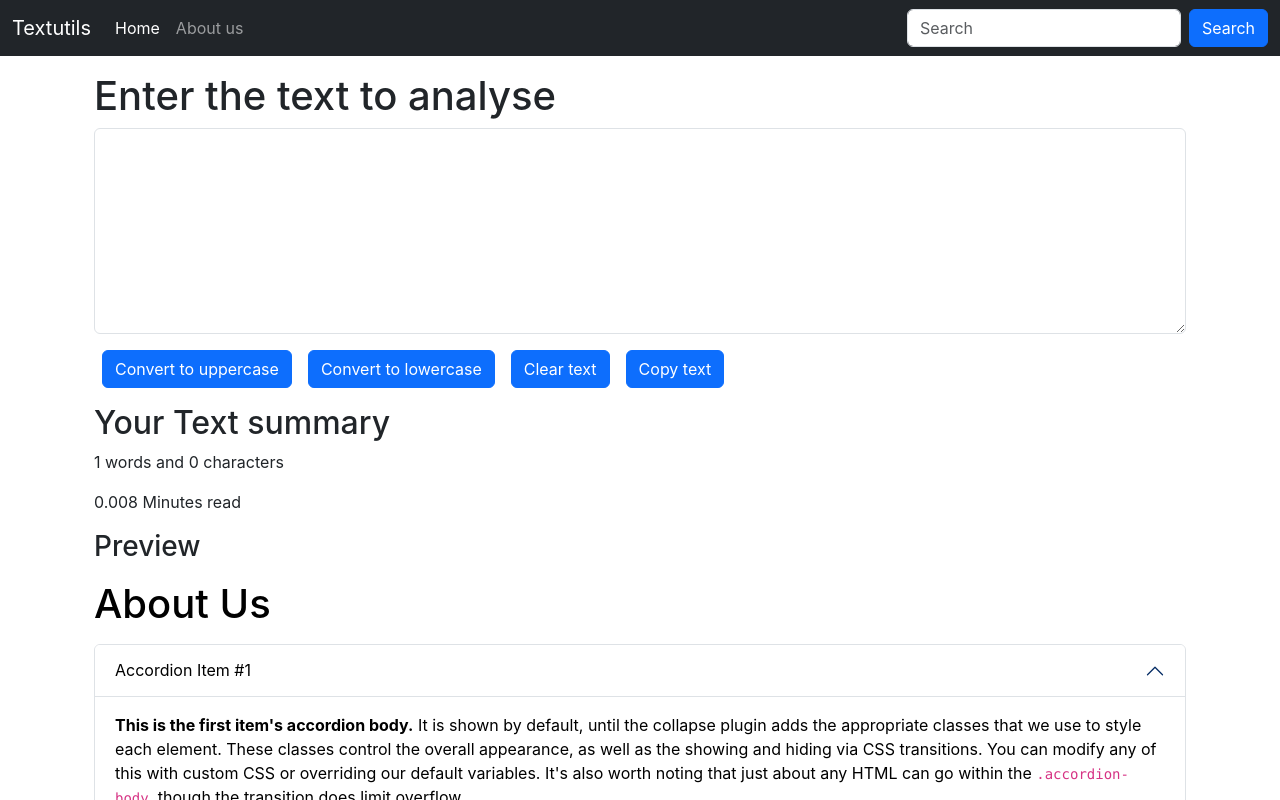
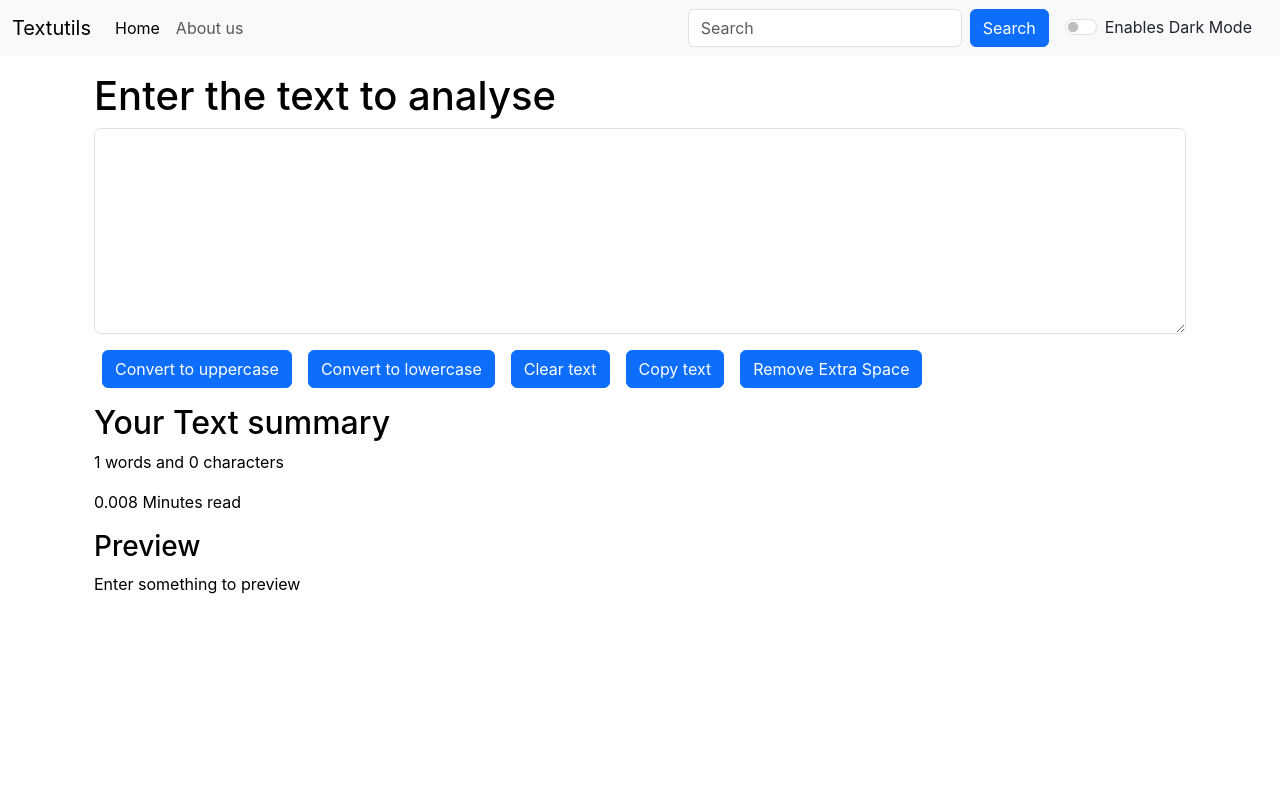
Before and after one commit to Pardeep-pathania/react, a React (Create React App) app: page / in a window 1280 px wide. Shown: the top 800 px of the page. Built offline with nearby package versions, Linux system fonts and the light colour scheme.

Commit message:
add dark mode btn on whole site

```diff
--- a/src/App.js
+++ b/src/App.js
@@ -1,19 +1,33 @@
 
+//import { useState } from 'react';
 import './App.css';
-import About from './components/About';
+//import About from './components/About';
 import Navbar from './components/Navbar';
 import TextForm from './components/TextForm';
+import React, { useState } from 'react';
 
 function App() {
+  const [mode, setMode] = useState('light'); //whether dark mode is enable or not
+
+  const toggleMode = () =>{
+    if(mode ==="light"){
+      setMode("dark");
+      document.body.style.backgroundColor= "grey"
+    }
+    else{
+      setMode('light');
+       document.body.style.backgroundColor= "white"
+    }
+  }
   return (
     <>
 
 {/* <Navbar title="TextUtils" aboutText="About TextUtils"/> */}
 {/* <Navbar/> */}
-<Navbar title ="Textutils"/>
+<Navbar title ="Textutils" mode={mode} toggleMode={toggleMode}/>
 <div className="container my-3">
-<TextForm heading="Enter the text to analyse"/>
-<About/>
+<TextForm heading="Enter the text to analyse" mode={mode}/>
+{/* <About/> */}
 </div>
 
 </>
--- a/src/components/Navbar.js
+++ b/src/components/Navbar.js
@@ -4,7 +4,7 @@
 export default function Navbar(props) {
   return (
     <div>
-      <nav className="navbar navbar-expand-lg navbar-dark bg-dark">
+      <nav className={`navbar navbar-expand-lg navbar-${props.mode} bg-${props.mode}`}>
   <div className="container-fluid">
     <a className="navbar-brand" href="/">{props.title}</a>
     <button className="navbar-toggler" type="button" data-bs-toggle="collapse" data-bs-target="#navbarSupportedContent" aria-controls="navbarSupportedContent" aria-expanded="false" aria-label="Toggle navigation">
@@ -24,6 +24,10 @@
         <input className="form-control me-2" type="search" placeholder="Search" aria-label="Search"/>
         <button className="btn btn-primary" type="submit">Search</button>
       </form>
+      <div className={`form-check form-switch text-${props.mode=== 'light'?'dark':'light'}, mx-3` }>
+  <input className="form-check-input" type="checkbox" role="switch" onClick={props.toggleMode} id="flexSwitchCheckDefault"/>
+  <label className="form-check-label" htmlFor="flexSwitchCheckDefault">Enables Dark Mode</label>
+</div>
     </div>
   </div>
 </nav>
--- a/src/components/TextForm.js
+++ b/src/components/TextForm.js
@@ -30,27 +30,34 @@
       navigator.clipboard.writeText(text.value);
     }
 
+    const handleExtraSpaces = () => {
+      let newText = text.split(/[ ]+/);
+      setText(newText.join(" "))
+    }
+
     const [text, setText] = useState("");
 
   return (
     <>
-     <div className="container">
+     <div className="container" style={{color:props.mode=== 'dark'?'white':'black'}}>
         <h1>{props.heading}</h1>
 <div className="mb-3">
-  <textarea className="form-control" value={text} onChange={handleOnChange} id="myBox" rows="8"></textarea>
+  <textarea className="form-control" value={text} onChange={handleOnChange} style={{backgroundColor:props.mode=== 'dark'?'grey':'white',color:props.mode=== 'dark'?'white':'black'}} id="myBox" rows="8"></textarea>
 </div>
 <button className="btn btn-primary mx-2" onClick={handleUpClick}>Convert to uppercase</button>
 <button className="btn btn-primary mx-2" onClick={handleLoClick}>Convert to lowercase</button>
 <button className="btn btn-primary mx-2" onClick={handleClearClick}>Clear text</button>
 <button className="btn btn-primary mx-2" onClick={handleCopy}>Copy text</button>
+<button className="btn btn-primary mx-2" onClick={handleExtraSpaces}>Remove Extra Space</button>
 </div>
 
-    <div className="container my-3">
+    <div className="container my-3"style={{color:props.mode=== 'dark'?'white':'black'}} >
         <h2>Your Text summary</h2>
         <p>{text.split(" ").length} words and {text.length} characters</p>
         <p>{0.008 * text.split(" ").length} Minutes read</p>
         <h3>Preview</h3>
-        <p>{text}</p>
+        <p>{text.length>0?text:"Enter something to preview"}</p>
+
     </div>
     </>
 
```
